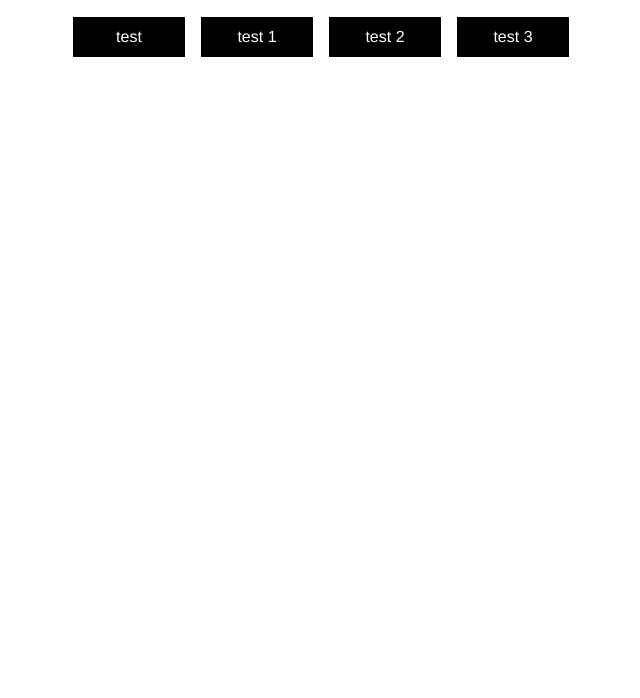
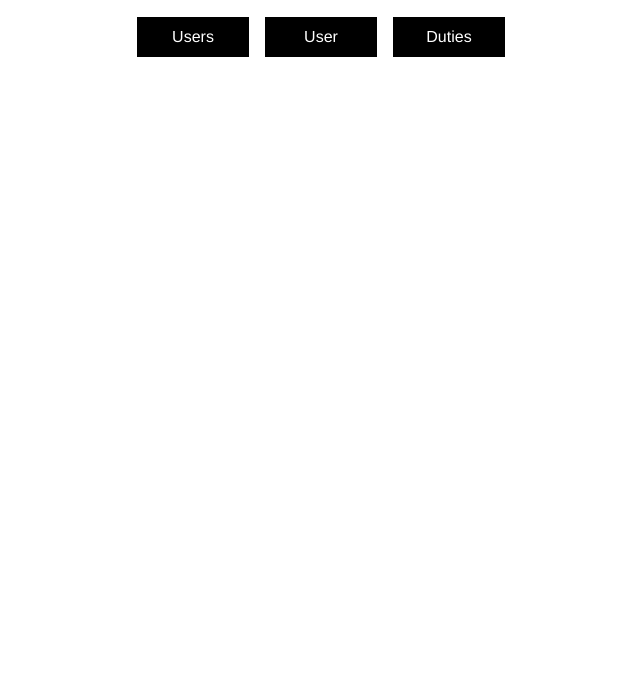
Before and after one commit to mikolajspeichert/cleaning-duty, a React app: page / in a window 1280 px wide. Shown: the part 102-800 px from the top of the page, without its empty margins (319-959 px from the left). Built offline with nearby package versions, Linux system fonts and the light colour scheme.

Commit message:
Working navbar (#5)

```diff
--- a/src/components/Button/Button.js
+++ /dev/null
@@ -1,19 +0,0 @@
-import React from 'react';
-import styles from './Button.sass';
-
-
-class Button extends React.Component {
-  clicked = () => {
-    console.log(this.props.value + " clicked!");
-  }
-
-  render() {
-    return (
-      <div className="button-root" onClick={this.clicked}>
-        <p>{this.props.value}</p>
-      </div>
-    );
-  }
-}
-
-export default Button;
--- a/src/components/Header/Header.js
+++ b/src/components/Header/Header.js
@@ -1,18 +1,13 @@
 import React from 'react';
 import style from './Header.sass'
-import Button from '../Button/Button'
+import Navbar from '../Navbar/Navbar'
 
 class Header extends React.Component {
   render() {
     return (
       <div className="header-root">
             <h1>Cleaning duty</h1>
-            <div>
-              <Button value="test" />
-              <Button value="test 1" />
-              <Button value="test 2" />
-              <Button value="test 3" />
-            </div>
+            <Navbar values={["Users", "User", "Duties"]} />
       </div>
     );
   }
--- /dev/null
+++ b/src/components/Navbar/Navbar.js
@@ -0,0 +1,22 @@
+import React from 'react';
+import styles from './Navbar.sass';
+
+
+class Navbar extends React.Component {
+  handleClick = (value) => {
+    console.log(value + " clicked!");
+  }
+
+  render(){
+    const vals = this.props.values;
+    return (
+      <div>{vals.map((value) =>
+        <div key={value} className="button-root" onClick={() => this.handleClick(value)}>
+          <p>{value}</p>
+        </div>)}
+      </div>
+    );
+  }
+}
+
+export default Navbar;
--- a/src/components/Button/Button.sass
+++ b/src/components/Navbar/Navbar.sass
@@ -6,6 +6,7 @@
   width: 7em
   height: 2.5em
   line-height: 2.5em
+  cursor: pointer
 
 .button-root
   p
```
